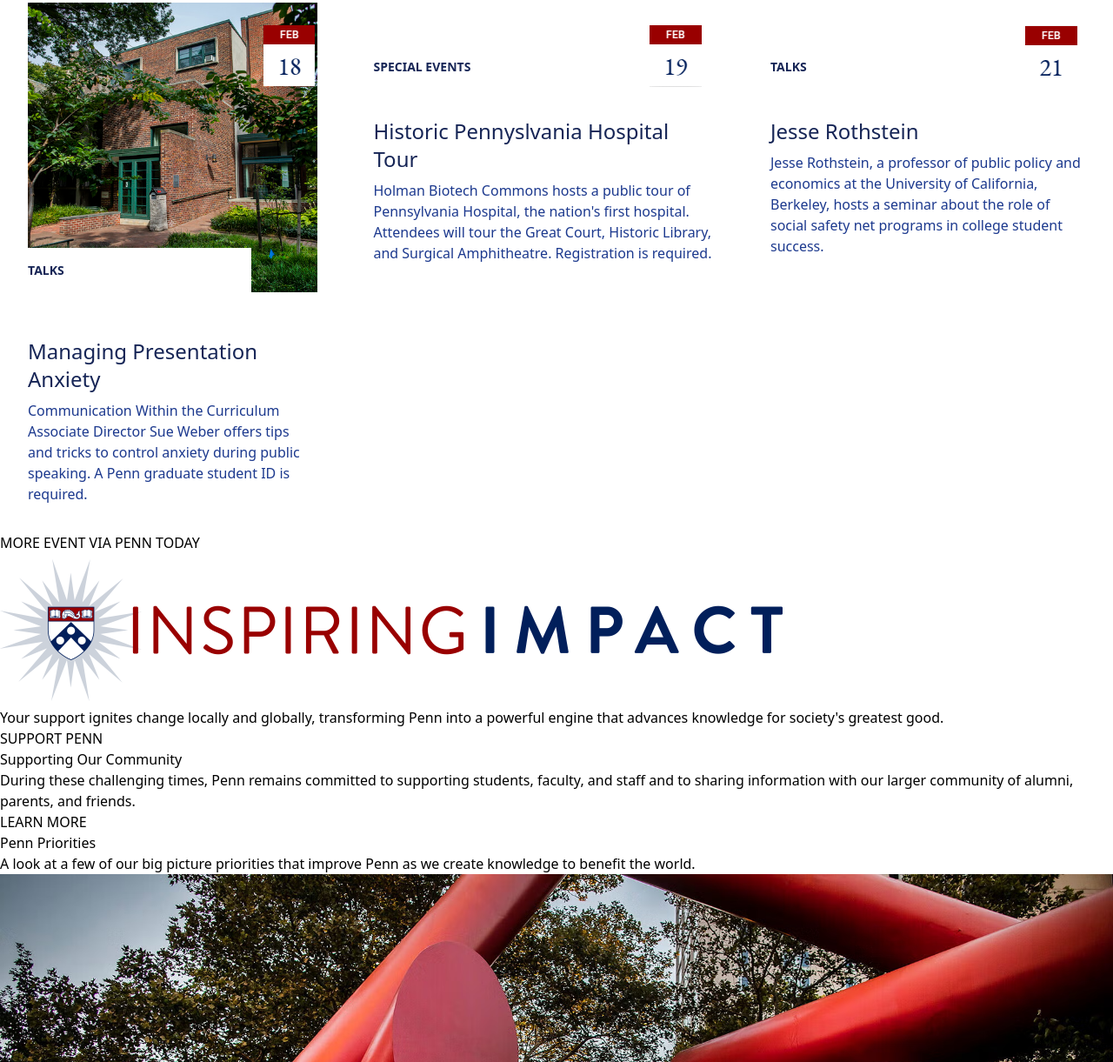
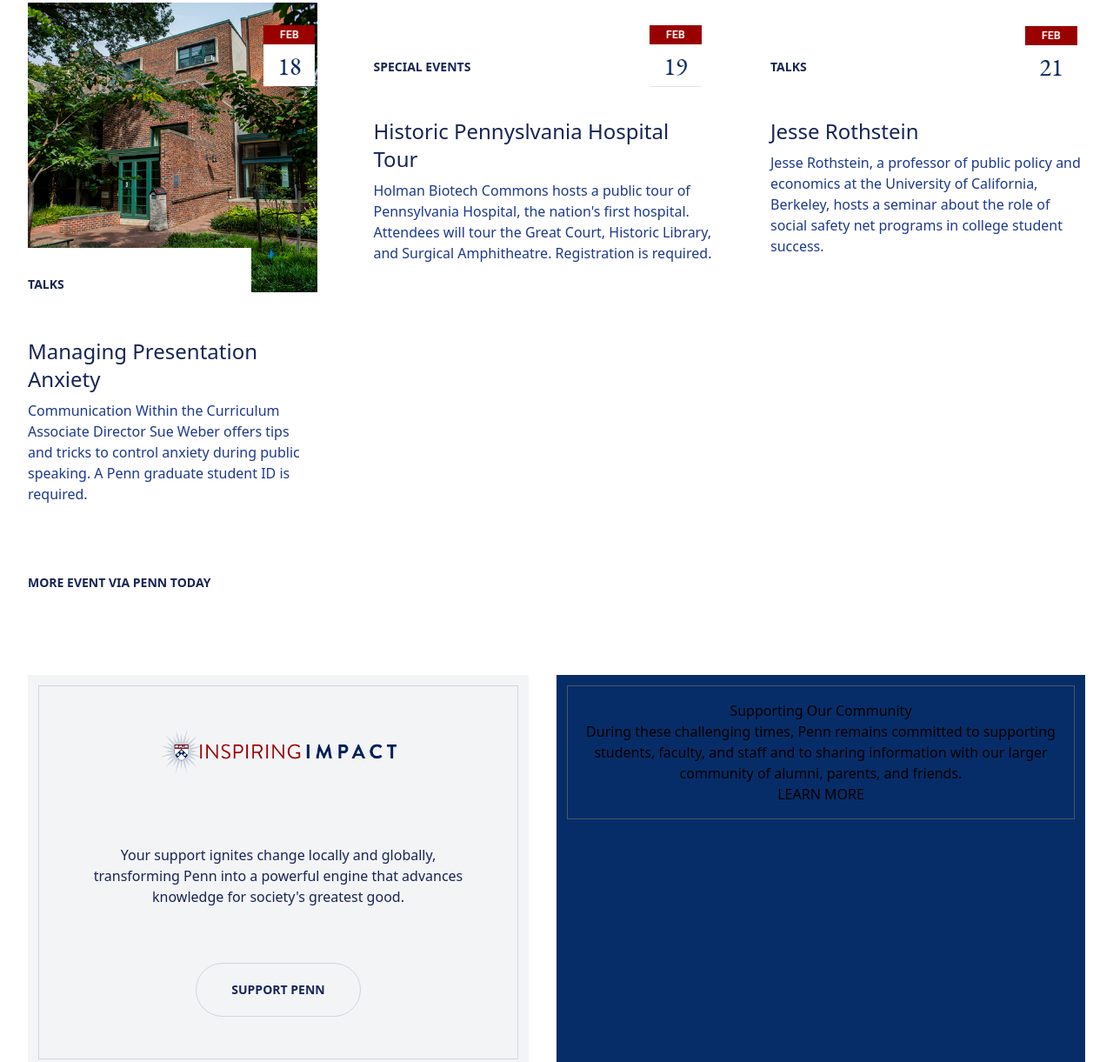
Before and after one commit to Guhirwa/Website_Cloning_Gate, a website: page index.html in a window 1280 px wide. Shown: the part 3246-4467 px from the top of the page at 87% size. Drawn offline with Linux system fonts and the light colour scheme.

Commit message:
pushing support / Community section

```diff
--- a/index.html
+++ b/index.html
@@ -110,14 +110,14 @@
             </div>
         </div>
     </section>
-    <section>
-        <div>
+    <section class="mb-24">
+        <div class="mb-12">
             <p class="text-blue-950 pb-16 text-5xl">Upcoming Events</p>
             <div class="flex">
                 <div class="p-8">
                     <img class="relative top-[15%] left-[81%]" src="./images/FEB 18.png" alt="calendar">
                     <img src="./images/grad-center-locust-walk.jpg" alt="Background">
-                    <p class="relative top-[-8%] max-w-[77%] bg-white p-4 text-blue-950 font-semibold text-sm pl-0">TALKS</p>
+                    <p class="relative top-[-8%] max-w-[77%] bg-white text-blue-950 font-semibold text-sm pl-0 pt-8 ">TALKS</p>
                     <p class="text-blue-950 text-2xl font-medium mb-2">Managing Presentation Anxiety</p>
                     <p class="text-blue-900 font-light">Communication Within the Curriculum Associate Director Sue Weber offers tips and tricks to control anxiety during public speaking. A Penn graduate student ID is required.</p>
                 </div>
@@ -135,18 +135,25 @@
                 </div>
             </div>
         </div>
-        <h1>MORE EVENT VIA PENN TODAY</h1>
+        <h1 class="text-blue-950 text-sm font-semibold pl-8">MORE EVENT VIA PENN TODAY</h1>
     </section>
-    <section>
-        <div>
-            <img src="./images/Inspiring-Impact-Campaign-Logo.png" alt="">
-            <p>Your support ignites change locally and globally, transforming Penn into a powerful engine that advances knowledge for society's greatest good.</p>
-            <button>SUPPORT PENN</button>
+    <section class="flex pl-8 pr-8 gap-8 ">
+        <div class="bg-gray-100 max-w-[50%] p-3 grid justify-center items-center text-blue-950">
+            <div class="border border-gray-300 p-12 text-center">
+                <div class="flex justify-center items-center">
+                    <img class="h-[20%] w-[60%] mb-20 " src="./images/Inspiring-Impact-Campaign-Logo.png" alt="">
+                </div>
+                <p class="font-medium mb-16">Your support ignites change locally and globally, transforming Penn into a powerful engine that advances knowledge for society's greatest good.</p>
+                <button class="px-10 py-5 font-semibold text-sm border border-gray-300 rounded-full ">SUPPORT PENN</button>
+            </div>
         </div>
-        <div>
-            <h2>Supporting Our Community</h2>
-            <p>During these challenging times, Penn remains committed to supporting students, faculty, and staff and to sharing information with our larger community of alumni, parents, and friends.</p>
-            <button>LEARN MORE</button>
+        <div class="bg-[#062d68] max-w-[50%] p-3">
+            <div class="border border-gray-600 p-4 grid text-center justify-center">
+                <h2>Supporting Our Community</h2>
+                <p>During these challenging times, Penn remains committed to supporting students, faculty, and staff and to sharing information with our larger community of alumni, parents, and friends.</p>
+                <button>LEARN MORE</button>
+            </div>
+
         </div>
     </section>
     <section>
```
Also changed, not shown: src/tailwind.css.
